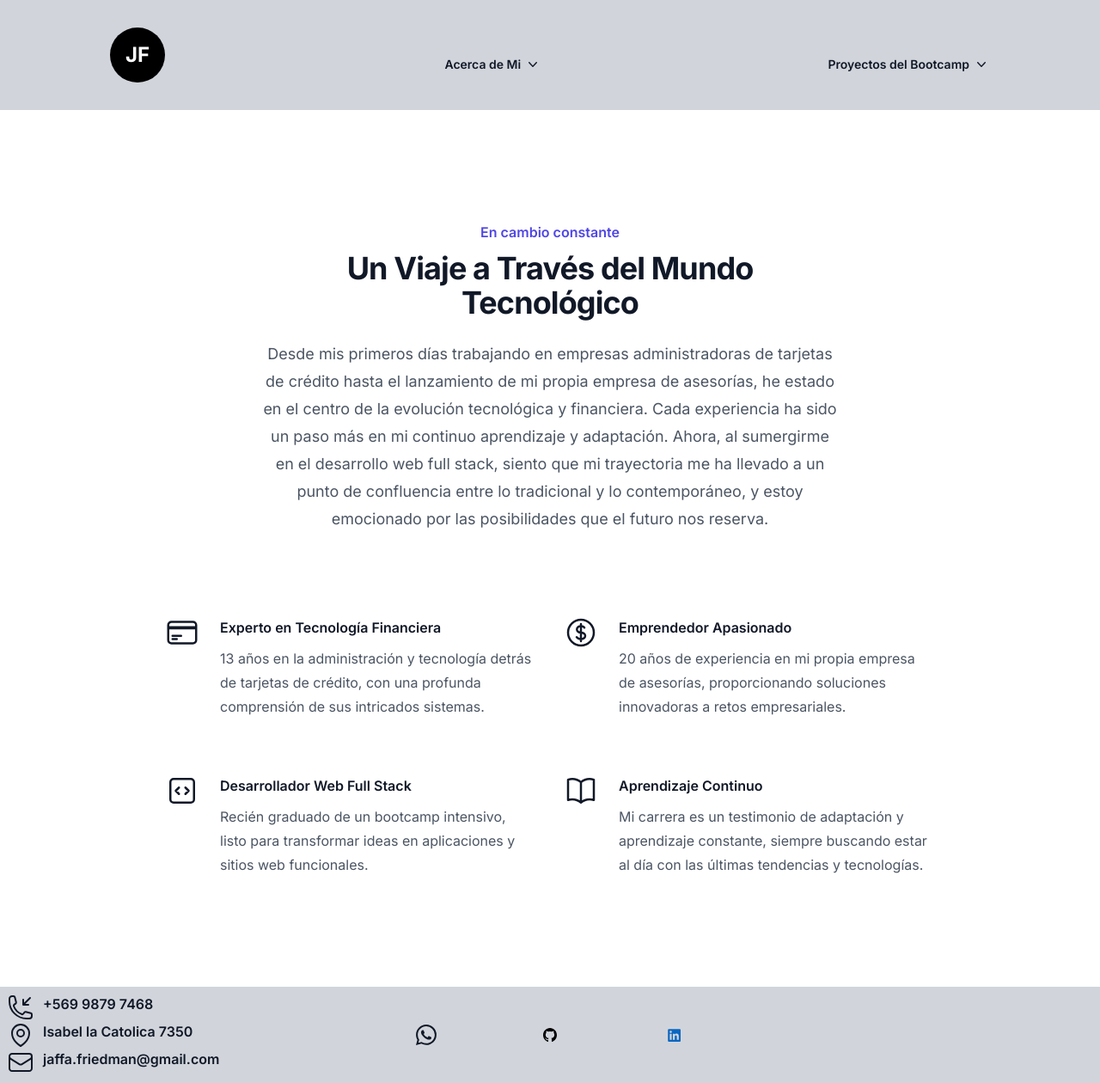
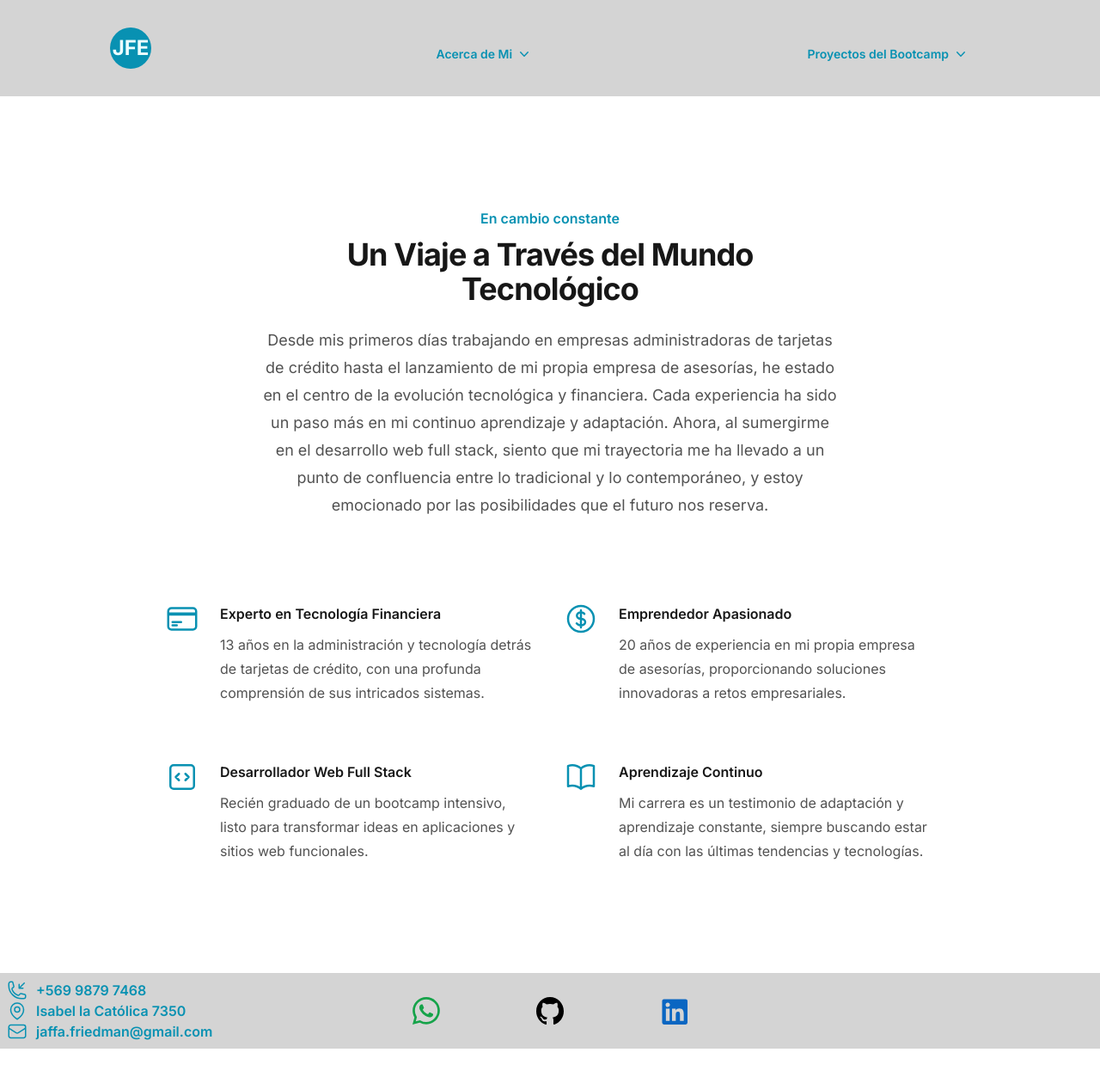
Before and after one commit to JaffaFriedman/PortafilioJFE, a Next.js app: page /about in a window 1280 px wide. Shown: the whole page at 86% size. After the commit the page ends 1220 px from the top, so only its background shows below. Built offline with nearby package versions, Linux system fonts and the light colour scheme.

Commit message:
Ajustes de formato

```diff
--- a/src/app/about/page.jsx
+++ b/src/app/about/page.jsx
@@ -5,8 +5,8 @@ export const metadata = {
 }
 
 import {
+  TarjetaIcon,
   MoneyIcon,
-  LightBulbIcon,
   CodeIcon,
   BookOpenIcon
 } from './../../components/Icons'
@@ -16,13 +16,13 @@ const features = [
     name: 'Experto en Tecnología Financiera',
     description:
       '13 años en la administración y tecnología detrás de tarjetas de crédito, con una profunda comprensión de sus intricados sistemas.',
-    icon: MoneyIcon
+    icon: TarjetaIcon
   },
   {
     name: 'Emprendedor Apasionado',
     description:
       '20 años de experiencia en mi propia empresa de asesorías, proporcionando soluciones innovadoras a retos empresariales.',
-    icon: LightBulbIcon
+    icon: MoneyIcon
   },
   {
     name: 'Desarrollador Web Full Stack',
@@ -42,13 +42,13 @@ export default function Page () {
     <div className='bg-white py-24 sm:py-32'>
       <div className='mx-auto max-w-7xl px-6 lg:px-8'>
         <div className='mx-auto max-w-2xl lg:text-center'>
-          <h2 className='text-base font-semibold leading-7 text-indigo-600'>
+          <h2 className='text-base font-semibold leading-7 text-cyan-600'>
             En cambio constante
           </h2>
-          <p className='mt-2 text-3xl font-bold tracking-tight text-gray-900 sm:text-4xl'>
+          <p className='mt-2 text-3xl font-bold tracking-tight text-neutral-900 sm:text-4xl'>
             Un Viaje a Través del Mundo Tecnológico
           </p>
-          <p className='mt-6 text-lg leading-8 text-gray-600'>
+          <p className='mt-6 text-lg leading-8 text-neutral-600'>
             Desde mis primeros días trabajando en empresas administradoras de
             tarjetas de crédito hasta el lanzamiento de mi propia empresa de
             asesorías, he estado en el centro de la evolución tecnológica y
@@ -63,16 +63,16 @@ export default function Page () {
           <dl className='grid max-w-xl grid-cols-1 gap-x-8 gap-y-10 lg:max-w-none lg:grid-cols-2 lg:gap-y-16'>
             {features.map(feature => (
               <div key={feature.name} className='relative pl-16'>
-                <dt className='text-base font-semibold leading-7 text-gray-900'>
+                <dt className='text-base font-semibold leading-7 text-neutral-900'>
                   <div className='absolute left-0 top-0 flex h-10 w-10 items-center justify-center rounded-lg '>
                     <feature.icon
-                      className='h-6 w-6 text-white'
+                      className='h-6 w-6 text-neutral-50'
                       aria-hidden='true'
                     />
                   </div>
                   {feature.name}
                 </dt>
-                <dd className='mt-2 text-base leading-7 text-gray-600'>
+                <dd className='mt-2 text-base leading-7 text-neutral-600'>
                   {feature.description}
                 </dd>
               </div>
--- a/src/components/Footer.jsx
+++ b/src/components/Footer.jsx
@@ -11,7 +11,7 @@ import {
 
 const datos = [
   { name: '+569 9879 7468', href: '#', icon: Telefono },
-  { name: 'Isabel la Catolica 7350', href: '#', icon: Direccion },
+  { name: 'Isabel la Católica 7350', href: '#', icon: Direccion },
   { name: 'jaffa.friedman@gmail.com', href: '#', icon: Email }
 ]
 const redes = [
@@ -21,7 +21,7 @@ const redes = [
 ]
 export const Footer = () => {
   return (
-    <footer className='bg-gray-300' aria-labelledby='footer-heading'>
+    <footer className='bg-neutral-300 ' aria-labelledby='footer-heading'>
       <div className='mx-auto max-w-7xl px-3 pb-2 sm:pt-2 lg:px-2 lg:pt-2'>
         <div className='xl:grid xl:grid-cols-3 xl:gap-8'>
           <div className='grid grid-cols-1 '>
@@ -29,10 +29,10 @@ export const Footer = () => {
               <a
                 key={item.name}
                 href={item.href}
-                className='flex items-left justify-left gap-x-2.5  font-semibold text-gray-900 hover:bg-gray-100'
+                className='flex items-left justify-left gap-x-2.5  font-semibold text-cyan-600 hover:bg-neutral-100'
               >
                 <item.icon
-                  className='h-7 w-7 flex-none text-gray-400'
+                  className='h-7 w-7 flex-none text-cyan-600'
                   aria-hidden='true'
                 />
                 {item.name}
@@ -50,10 +50,10 @@ export const Footer = () => {
                   x
                   href={item.href}
                   target={'_blank'}
-                  className='text-gray-900 hover:bg-gray-100'
+                  className='text-cyan-900 hover:bg-neutral-100'
                 >
                   <item.icon
-                    className='h-8 w-8 flex-none text-gray-400'
+                    className='h-8 w-8 flex-none text-cyan-600'
                     aria-hidden='true'
                   />
                   {item.name}
--- a/src/components/Icons.jsx
+++ b/src/components/Icons.jsx
@@ -5,7 +5,7 @@ export const Telefono = ({ className, ...rest }) => (
     viewBox='0 0 24 24'
     stroke-width='1.5'
     stroke='currentColor'
-    class='w-8 h-8'
+    class='w-6  h-6 text-cyan-600'
   >
     <path
       stroke-linecap='round'
@@ -18,8 +18,8 @@ export const GitHubIcon = ({ className, ...rest }) => (
   <svg
     xmlns='http://www.w3.org/2000/svg'
     viewBox='0 0 20 20'
-    width='1em'
-    height='1em'
+    width='2em'
+    height='2em'
     {...rest}
     className={`w-full h-auto ${className}`}
   >
@@ -36,8 +36,8 @@ export const LinkedInIcon = ({ className, ...rest }) => (
     xmlns='http://www.w3.org/2000/svg'
     fill='none'
     viewBox='1 1 13 13'
-    width='1em'
-    height='1em'
+    width='2em'
+    height='2em'
     {...rest}
     className={`w-full h-auto ${className}`}
   >
@@ -54,7 +54,7 @@ export const Email = ({ className, ...rest }) => (
     viewBox='0 0 24 24'
     stroke-width='1.5'
     stroke='currentColor'
-    class='w-8 h-8'
+    class='w-6 h-6 text-cyan-600'
   >
     <path
       stroke-linecap='round'
@@ -66,10 +66,10 @@ export const Email = ({ className, ...rest }) => (
 export const Whatsapp = ({ className, ...rest }) => (
   <svg
     xmlns='http://www.w3.org/2000/svg'
-    width='24'
-    height='24'
+    width='32'
+    height='32'
     fill='currentColor'
-    class='bi bi-whatsapp'
+    class='bi bi-whatsapp text-green-600'
     viewBox='0 0 16 16'
   >
     {' '}
@@ -83,7 +83,7 @@ export const Direccion = ({ className, ...rest }) => (
     viewBox='0 0 24 24'
     stroke-width='1.5'
     stroke='currentColor'
-    class='w-8 h-8'
+    class='w-6 h-6 text-cyan-600'
   >
     <path
       stroke-linecap='round'
@@ -97,14 +97,14 @@ export const Direccion = ({ className, ...rest }) => (
     />
   </svg>
 )
-export const MoneyIcon = ({ className, ...rest }) => (
+export const TarjetaIcon = ({ className, ...rest }) => (
   <svg
     xmlns='http://www.w3.org/2000/svg'
     fill='none'
     viewBox='0 0 24 24'
     stroke-width='1.5'
     stroke='currentColor'
-    class='w-10 h-10'
+    class='w-10 h-10 text-cyan-600'
   >
     <path
       stroke-linecap='round'
@@ -113,14 +113,14 @@ export const MoneyIcon = ({ className, ...rest }) => (
     />
   </svg>
 )
-export const LightBulbIcon = ({ className, ...rest }) => (
+export const MoneyIcon = ({ className, ...rest }) => (
   <svg
     xmlns='http://www.w3.org/2000/svg'
     fill='none'
     viewBox='0 0 24 24'
     stroke-width='1.5'
     stroke='currentColor'
-    class='w-10 h-10'
+    class='w-10 h-10 text-cyan-600'
   >
     <path
       stroke-linecap='round'
@@ -136,7 +136,7 @@ export const BookOpenIcon = ({ className, ...rest }) => (
     viewBox='0 0 24 24'
     stroke-width='1.5'
     stroke='currentColor'
-    class='w-10 h-10'
+    class='w-10 h-10 text-cyan-600'
   >
     <path
       stroke-linecap='round'
@@ -152,7 +152,7 @@ export const CodeIcon = ({ className, ...rest }) => (
     viewBox='0 0 24 24'
     stroke-width='1.5'
     stroke='currentColor'
-    class='w-10 h-10'
+    class='w-10 h-10 text-cyan-600'
   >
     <path
       stroke-linecap='round'
@@ -169,7 +169,7 @@ export const ComputerIcon = ({ className, ...rest }) => (
     viewBox='0 0 24 24'
     stroke-width='1.5'
     stroke='currentColor'
-    class='w-10 h-10'
+    class='w-10 h-10 text-cyan-600'
   >
     <path
       stroke-linecap='round'
@@ -178,3 +178,56 @@ export const ComputerIcon = ({ className, ...rest }) => (
     />
   </svg>
 )
+
+export const RestorantIcon = ({ className, ...rest }) => (
+  <svg xmlns="http://www.w3.org/2000/svg" fill="none" viewBox="0 0 24 24" stroke-width="1.5" stroke="currentColor" class="w-10  h-10 text-cyan-600">
+    <path stroke-linecap="round" stroke-linejoin="round" d="M12 8.25v-1.5m0 1.5c-1.355 0-2.697.056-4.024.166C6.845 8.51 6 9.473 6 10.608v2.513m6-4.87c1.355 0 2.697.055 4.024.165C17.155 8.51 18 9.473 18 10.608v2.513m-3-4.87v-1.5m-6 1.5v-1.5m12 9.75l-1.5.75a3.354 3.354 0 01-3 0 3.354 3.354 0 00-3 0 3.354 3.354 0 01-3 0 3.354 3.354 0 00-3 0 3.354 3.354 0 01-3 0L3 16.5m15-3.38a48.474 48.474 0 00-6-.37c-2.032 0-4.034.125-6 .37m12 0c.39.049.777.102 1.163.16 1.07.16 1.837 1.094 1.837 2.175v5.17c0 .62-.504 1.124-1.125 1.124H4.125A1.125 1.125 0 013 20.625v-5.17c0-1.08.768-2.014 1.837-2.174A47.78 47.78 0 016 13.12M12.265 3.11a.375.375 0 11-.53 0L12 2.845l.265.265zm-3 0a.375.375 0 11-.53 0L9 2.845l.265.265zm6 0a.375.375 0 11-.53 0L15 2.845l.265.265z" />
+  </svg>
+
+)
+export const LandingIcon = ({ className, ...rest }) => (
+  <svg xmlns="http://www.w3.org/2000/svg" fill="none" viewBox="0 0 24 24" stroke-width="1.5" stroke="currentColor" class="w-10  h-10 text-cyan-600">
+    <path stroke-linecap="round" stroke-linejoin="round" d="M15.75 10.5V6a3.75 3.75 0 10-7.5 0v4.5m11.356-1.993l1.263 12c.07.665-.45 1.243-1.119 1.243H4.25a1.125 1.125 0 01-1.12-1.243l1.264-12A1.125 1.125 0 015.513 7.5h12.974c.576 0 1.059.435 1.119 1.007zM8.625 10.5a.375.375 0 11-.75 0 .375.375 0 01.75 0zm7.5 0a.375.375 0 11-.75 0 .375.375 0 01.75 0z" />
+  </svg>
+
+)
+export const EcommerceIcon = ({ className, ...rest }) => (
+  <svg xmlns="http://www.w3.org/2000/svg" fill="none" viewBox="0 0 24 24" stroke-width="1.5" stroke="currentColor" class="w-10  h-10 text-cyan-600">
+    <path stroke-linecap="round" stroke-linejoin="round" d="M2.25 3h1.386c.51 0 .955.343 1.087.835l.383 1.437M7.5 14.25a3 3 0 00-3 3h15.75m-12.75-3h11.218c1.121-2.3 2.1-4.684 2.924-7.138a60.114 60.114 0 00-16.536-1.84M7.5 14.25L5.106 5.272M6 20.25a.75.75 0 11-1.5 0 .75.75 0 011.5 0zm12.75 0a.75.75 0 11-1.5 0 .75.75 0 011.5 0z" />
+  </svg>
+)
+export const WeatherIcon = ({ className, ...rest }) => (
+  <svg xmlns="http://www.w3.org/2000/svg" fill="none" viewBox="0 0 24 24" stroke-width="1.5" stroke="currentColor" class="w-10  h-10 text-cyan-600">
+    <path stroke-linecap="round" stroke-linejoin="round" d="M12 3v2.25m6.364.386l-1.591 1.591M21 12h-2.25m-.386 6.364l-1.591-1.591M12 18.75V21m-4.773-4.227l-1.591 1.591M5.25 12H3m4.227-4.773L5.636 5.636M15.75 12a3.75 3.75 0 11-7.5 0 3.75 3.75 0 017.5 0z" />
+  </svg>
+
+)
+export const CrudIcon = ({ className, ...rest }) => (
+  <svg xmlns="http://www.w3.org/2000/svg" fill="none" viewBox="0 0 24 24" stroke-width="1.5" stroke="currentColor" class="w-10  h-10 text-cyan-600">
+    <path stroke-linecap="round" stroke-linejoin="round" d="M3.375 19.5h17.25m-17.25 0a1.125 1.125 0 01-1.125-1.125M3.375 19.5h7.5c.621 0 1.125-.504 1.125-1.125m-9.75 0V5.625m0 12.75v-1.5c0-.621.504-1.125 1.125-1.125m18.375 2.625V5.625m0 12.75c0 .621-.504 1.125-1.125 1.125m1.125-1.125v-1.5c0-.621-.504-1.125-1.125-1.125m0 3.75h-7.5A1.125 1.125 0 0112 18.375m9.75-12.75c0-.621-.504-1.125-1.125-1.125H3.375c-.621 0-1.125.504-1.125 1.125m19.5 0v1.5c0 .621-.504 1.125-1.125 1.125M2.25 5.625v1.5c0 .621.504 1.125 1.125 1.125m0 0h17.25m-17.25 0h7.5c.621 0 1.125.504 1.125 1.125M3.375 8.25c-.621 0-1.125.504-1.125 1.125v1.5c0 .621.504 1.125 1.125 1.125m17.25-3.75h-7.5c-.621 0-1.125.504-1.125 1.125m8.625-1.125c.621 0 1.125.504 1.125 1.125v1.5c0 .621-.504 1.125-1.125 1.125m-17.25 0h7.5m-7.5 0c-.621 0-1.125.504-1.125 1.125v1.5c0 .621.504 1.125 1.125 1.125M12 10.875v-1.5m0 1.5c0 .621-.504 1.125-1.125 1.125M12 10.875c0 .621.504 1.125 1.125 1.125m-2.25 0c.621 0 1.125.504 1.125 1.125M13.125 12h7.5m-7.5 0c-.621 0-1.125.504-1.125 1.125M20.625 12c.621 0 1.125.504 1.125 1.125v1.5c0 .621-.504 1.125-1.125 1.125m-17.25 0h7.5M12 14.625v-1.5m0 1.5c0 .621-.504 1.125-1.125 1.125M12 14.625c0 .621.504 1.125 1.125 1.125m-2.25 0c.621 0 1.125.504 1.125 1.125m0 1.5v-1.5m0 0c0-.621.504-1.125 1.125-1.125m0 0h7.5" />
+  </svg>
+)
+export const PortafolioIcon = ({ className, ...rest }) => (
+  <svg xmlns="http://www.w3.org/2000/svg" fill="none" viewBox="0 0 24 24" stroke-width="1.5" stroke="currentColor" class="w-10 h-10 text-cyan-600">
+    <path stroke-linecap="round" stroke-linejoin="round" d="M15 9h3.75M15 12h3.75M15 15h3.75M4.5 19.5h15a2.25 2.25 0 002.25-2.25V6.75A2.25 2.25 0 0019.5 4.5h-15a2.25 2.25 0 00-2.25 2.25v10.5A2.25 2.25 0 004.5 19.5zm6-10.125a1.875 1.875 0 11-3.75 0 1.875 1.875 0 013.75 0zm1.294 6.336a6.721 6.721 0 01-3.17.789 6.721 6.721 0 01-3.168-.789 3.376 3.376 0 016.338 0z" />
+  </svg>
+
+)
+export const UserIcon = ({ className, ...rest }) => (
+  <svg xmlns="http://www.w3.org/2000/svg" fill="none" viewBox="0 0 24 24" stroke-width="1.5" stroke="currentColor" class="w-10 h-10 text-cyan-600">
+    <path stroke-linecap="round" stroke-linejoin="round" d="M17.982 18.725A7.488 7.488 0 0012 15.75a7.488 7.488 0 00-5.982 2.975m11.963 0a9 9 0 10-11.963 0m11.963 0A8.966 8.966 0 0112 21a8.966 8.966 0 01-5.982-2.275M15 9.75a3 3 0 11-6 0 3 3 0 016 0z" />
+  </svg>
+
+)
+export const ToolsIcon = ({ className, ...rest }) => (
+  <svg xmlns="http://www.w3.org/2000/svg" fill="none" viewBox="0 0 24 24" stroke-width="1.5" stroke="currentColor" class="w-10 h-10 text-cyan-600">
+    <path stroke-linecap="round" stroke-linejoin="round" d="M11.42 15.17L17.25 21A2.652 2.652 0 0021 17.25l-5.877-5.877M11.42 15.17l2.496-3.03c.317-.384.74-.626 1.208-.766M11.42 15.17l-4.655 5.653a2.548 2.548 0 11-3.586-3.586l6.837-5.63m5.108-.233c.55-.164 1.163-.188 1.743-.14a4.5 4.5 0 004.486-6.336l-3.276 3.277a3.004 3.004 0 01-2.25-2.25l3.276-3.276a4.5 4.5 0 00-6.336 4.486c.091 1.076-.071 2.264-.904 2.95l-.102.085m-1.745 1.437L5.909 7.5H4.5L2.25 3.75l1.5-1.5L7.5 4.5v1.409l4.26 4.26m-1.745 1.437l1.745-1.437m6.615 8.206L15.75 15.75M4.867 19.125h.008v.008h-.008v-.008z" />
+  </svg>
+
+)
+export const ContactIcon = ({ className, ...rest }) => (
+  <svg xmlns="http://www.w3.org/2000/svg" fill="none" viewBox="0 0 24 24" stroke-width="1.5" stroke="currentColor" class="w-10 h-10 text-cyan-600">
+    <path stroke-linecap="round" stroke-linejoin="round" d="M21.75 6.75v10.5a2.25 2.25 0 01-2.25 2.25h-15a2.25 2.25 0 01-2.25-2.25V6.75m19.5 0A2.25 2.25 0 0019.5 4.5h-15a2.25 2.25 0 00-2.25 2.25m19.5 0v.243a2.25 2.25 0 01-1.07 1.916l-7.5 4.615a2.25 2.25 0 01-2.36 0L3.32 8.91a2.25 2.25 0 01-1.07-1.916V6.75" />
+  </svg>
+
+)
--- a/src/components/Navbar.jsx
+++ b/src/components/Navbar.jsx
@@ -5,12 +5,25 @@ import { Popover } from '@headlessui/react'
 import { Transition } from '@headlessui/react'
 import { Fragment } from 'react'
 import { ChevronDownIcon } from '@heroicons/react/20/solid'
+import {
+  PortafolioIcon,
+  CrudIcon,
+  WeatherIcon,
+  EcommerceIcon,
+  LandingIcon,
+  RestorantIcon,
+  ContactIcon,
+  UserIcon,
+  ToolsIcon
+} from './Icons'
+
 const proyectos = [
   {
     name: 'Landing Page',
     description: 'Para una tienda que vende papel mural.',
     tecnologia: 'html, ccs y bootstrap.',
     href: 'https://jaffafriedman.github.io/Dekko/',
+    icon: LandingIcon,
     imageUrl:
       'https://res.cloudinary.com/djlyfyxyv/image/upload/v1695327398/Udd/Landing1_povu0s.jpg'
   },
@@ -21,6 +34,7 @@ const proyectos = [
     tecnologia:
       'html, ccs, bootstrap, javascript, persistencia de datos en localStorage y uso  DOM ',
     href: 'https://jaffafriedman.github.io/M1_CRUD/',
+    icon: CrudIcon,
     imageUrl:
       'https://res.cloudinary.com/djlyfyxyv/image/upload/v1695327398/Udd/Crud_m1wkkn.jpg'
   },
@@ -31,6 +45,7 @@ const proyectos = [
     tecnologia:
       'html, ccs, bootstrap, javascript, node.js, chart.j, apis integradas mapbox y openweathermap.',
     href: 'https://jaffafriedman.github.io/M2_DASHBOARD/',
+    icon: WeatherIcon,
     imageUrl:
       'https://res.cloudinary.com/djlyfyxyv/image/upload/v1695327398/Udd/Dashboard_jb7enp.jpg'
   },
@@ -40,7 +55,8 @@ const proyectos = [
     tecnologia:
       'html, ccs, bootstrap, javascript, node.js, react, mui, firebase',
     href: 'https://master--wondrous-marigold-ae5264.netlify.app/',
-    imageUrl:
+    icon: RestorantIcon,
+    mageUrl:
       'https://res.cloudinary.com/djlyfyxyv/image/upload/v1695327398/Udd/Restoran_x1xkv5.jpg'
   },
   {
@@ -50,6 +66,7 @@ const proyectos = [
     tecnologia:
       'html, ccs, bootstrap, javascript, node.js, react, mui, mongodb',
     href: 'https://dekkoww.cl/',
+    icon: EcommerceIcon,
     imageUrl:
       'https://res.cloudinary.com/djlyfyxyv/image/upload/v1695327398/Udd/Ecommerce_nv6zhx.jpg'
   },
@@ -58,36 +75,44 @@ const proyectos = [
     description: 'Portafolio personal, este mismo proyecto.',
     tecnologia: 'html, tailwind, javascript, next.js',
     href: '/',
+    icon: PortafolioIcon,
     imageUrl:
       'https://res.cloudinary.com/djlyfyxyv/image/upload/v1695001000/Calendario/mifoto_rxrtcu.png'
   }
 ]
 const secciones = [
   {
-    name: 'Sobre mi',
-    description: 'Breve resumen de mi experiencia',
-    href: '/about'
+    name: 'Mi experiencia',
+    description: 'Breve resumen de mi experiencia profesionales',
+    href: '/about',
+    icon: UserIcon
   },
   {
     name: 'Habilidades',
-    description: 'Habilidades y experiencia',
-    href: '/habilidades'
+    description: 'Habilidades técnicas',
+    href: '/habilidades',
+    icon: ToolsIcon
   },
   {
-    name: 'Contactame',
+    name: 'Contáctame',
     description: 'Información de contacto',
-    href: '/contacto'
+    href: '/contacto',
+    icon: ContactIcon
   }
 ]
 export const Navbar = () => {
   return (
     <>
-      <header className='bg-gray-300 w-full px-32 py-8 font-medium flex items-center justify-between'>
-      <div className='w-16 h-16 bg-black text-white flex items-center justify-center font-bold text-2xl rounded-full'>
-          JF
+      <header className='bg-neutral-300  text-cyan-600  w-full px-32 py-8 font-medium flex items-center justify-between'>
+        <div className='w-12 h-12 bg-cyan-600 text-neutral-50 flex items-center justify-center font-bold text-2xl rounded-full'>
+          <a href="/" className='font-bold text-cyan-50'>
+            JFE
+            <span className='absolute inset-0' />
+          </a>
         </div>
-        <Popover className='relative ms-3 mt-5'>
-          <Popover.Button className='inline-flex items-center gap-x-1 text-sm font-semibold leading-6 text-gray-900'>
+
+        <Popover className='relative ms-3 mt-3'>
+          <Popover.Button className='inline-flex items-center gap-x-1 text-sm font-semibold leading-6  text-cyan-600  '>
             <span>Acerca de Mi</span>
             <ChevronDownIcon className='h-5 w-5' aria-hidden='true' />
           </Popover.Button>
@@ -102,26 +127,24 @@ export const Navbar = () => {
             leaveTo='opacity-0 translate-y-1'
           >
             <Popover.Panel className='absolute left-1/2 z-10 mt-5 flex w-screen max-w-max -translate-x-1/2 px-4'>
-              <div className='w-screen max-w-md flex-auto overflow-hidden rounded-3xl bg-white text-sm leading-6 shadow-lg ring-1 ring-gray-900/5'>
+              <div className='w-screen max-w-md flex-auto overflow-hidden rounded-3xl bg-white text-sm leading-6 shadow-lg ring-1 ring-neutral-900/5'>
                 <div className='p-4'>
                   {secciones.map(item => (
                     <div
                       key={item.name}
-                      className='group relative flex gap-x-6 rounded-lg p-4 hover:bg-gray-200'
+                      className='group relative flex gap-x-6 rounded-lg p-4 hover:bg-neutral-200'
                     >
+                      <div className='mt-4 flex h-11 w-11 flex-none items-center justify-center rounded-lg bg-neutral-50 group-hover:bg-white'>
+                        <item.icon className="h-5 w-5 flex-none text-cyan-600" aria-hidden="true" />
+                      </div>
                       <div>
-                        <a href={item.href} className='font-bold text-gray-900'>
+                        <a href={item.href} className='font-bold text-neutral-900'>
                           {item.name}
                           <span className='absolute inset-0' />
                         </a>
-                        <p className='font-small text-gray-500'>
+                        <p className='font-small text-neutral-500'>
                           {item.description}
                         </p>
-                        {/*
-                          <p className='font-small text-gray-500'>
-                          Tecnologías: {item.tecnologia}
-                        </p>
-                          */}
                       </div>
                     </div>
                   ))}
@@ -130,8 +153,8 @@ export const Navbar = () => {
             </Popover.Panel>
           </Transition>
         </Popover>
-        <Popover className='relative ms-5 mt-5'>
-          <Popover.Button className='inline-flex items-center gap-x-1 text-sm font-semibold leading-6 text-gray-900'>
+        <Popover className='relative mt-3 me-6 '>
+          <Popover.Button className='inline-flex items-center gap-x-1 text-sm font-semibold leading-6 text-cyan-600 '>
             <span>Proyectos del Bootcamp</span>
             <ChevronDownIcon className='h-5 w-5' aria-hidden='true' />
           </Popover.Button>
@@ -146,30 +169,30 @@ export const Navbar = () => {
             leaveTo='opacity-0 translate-y-1'
           >
             <Popover.Panel className='absolute left-1/2 z-10 mt-5 flex w-screen max-w-max -translate-x-1/2 px-4'>
-              <div className='w-screen max-w-md flex-auto overflow-hidden rounded-3xl bg-white text-sm leading-6 shadow-lg ring-1 ring-gray-900/5'>
+              <div className='w-screen max-w-md flex-auto overflow-hidden rounded-3xl bg-white text-sm leading-6 shadow-lg ring-1 ring-neutral-900/5'>
                 <div className='p-4'>
                   {proyectos.map(item => (
                     <div
                       key={item.name}
-                      className='group relative flex gap-x-6 rounded-lg p-4 hover:bg-gray-200'
+                      className='group relative flex gap-x-6 rounded-lg p-4 hover:bg-neutral-200'
                     >
-                      <div className='mt-4 flex h-11 w-11 flex-none items-center justify-center rounded-lg bg-gray-50 group-hover:bg-white'>
-                        <img className='h-12 w-16' src={item.imageUrl} alt='' />
+                      <div className='mt-4 flex h-11 w-11 flex-none items-center justify-center rounded-lg bg-neutral-50 group-hover:bg-white'>
+                        <item.icon className="h-5 w-5 flex-none text-cyan-600" aria-hidden="true" />
                       </div>
                       <div>
                         <a
                           href={item.href}
                           target={'_blank'}
-                          className='font-bold text-gray-900'
+                          className='font-bold text-neutral-900'
                         >
                           {item.name}
                           <span className='absolute inset-0' />
                         </a>
-                        <p className='font-small text-gray-500'>
+                        <p className='font-small text-neutral-500'>
                           {item.description}
                         </p>
                         {/*
-                          <p className='font-small text-gray-500'>
+                          <p className='font-small text-neutral-500'>
                           Tecnologías: {item.tecnologia}
                         </p>
                           */}
```
Also changed, not shown: src/app/contacto/page.jsx (+22 -22 lines), src/app/habilidades/page.jsx (+8 -8 lines), src/app/page.js (+46 -30 lines), src/app/projects/page.jsx (deleted, +0 -13 lines), src/app/aa.jsx (added).
